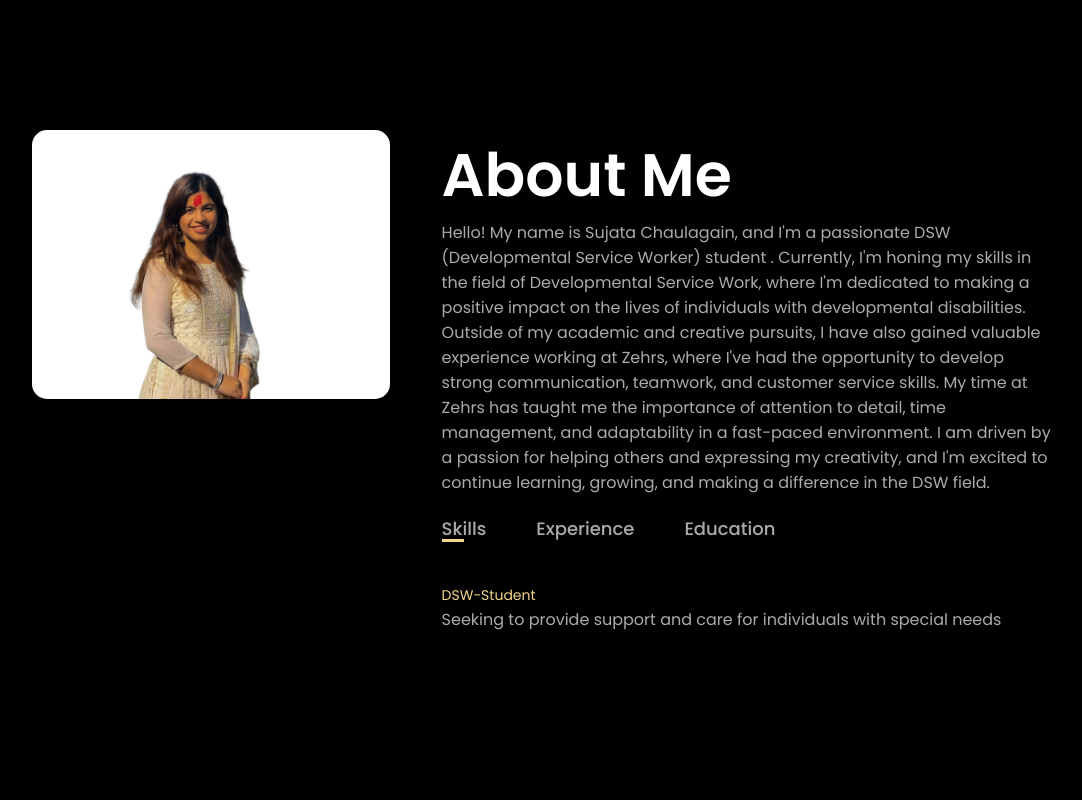
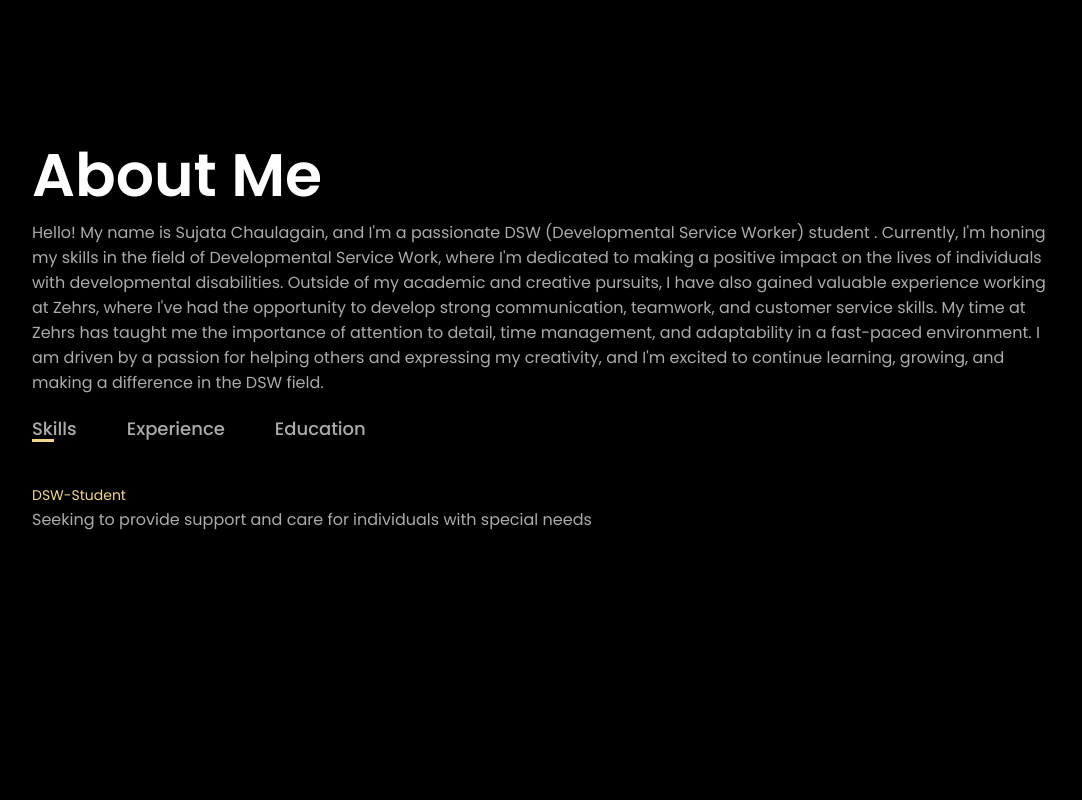
Before and after one commit to sujata560/portfolio, a plain HTML site: page index.html in a window 1280 px wide. Shown: the part 760-1560 px from the top of the page, without its empty margins (96-1178 px from the left). Drawn offline with nearby package versions, Linux system fonts and the light colour scheme.

Commit message:
remove imae

```diff
--- a/index.html
+++ b/index.html
@@ -50,9 +50,9 @@
     <section id="about">
         <div class="container">
             <div class="row">
-                <div class="about-col-1">
+                <!-- <div class="about-col-1">
                     <img src="images/sujata copy.jpg" />
-                </div>
+                </div> -->
                 <div class="about-col-2">
                     <h1 class="sub-title">About Me</h1>
                     <p>
--- a/style.css
+++ b/style.css
@@ -112,22 +112,23 @@ nav ul li a:hover::after{
 
 .row{
     display: flex;
-    justify-content: space-between;
+    /* justify-content: space-between; */
     flex-wrap: wrap;
 }
 
 
-.about-col-1{
+/* .about-col-1{
     flex-basis: 35%;
-}
+} */
 
 .about-col-1 img{
     width: 100%;
     border-radius: 15px;
+    margin: 0 auto;
 }
 
 .about-col-2{
-    flex-basis: 60%;
+    flex-basis: 100%;
 
 }
 
```
